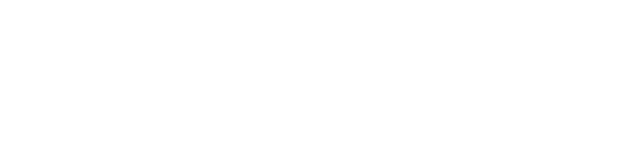
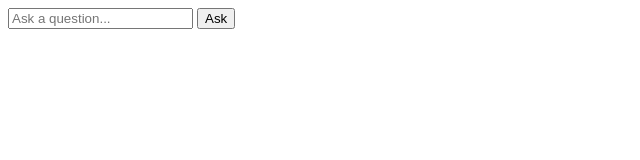
Before and after one commit to HejamadiSidharth/HejamadiSidharth.github.io, a plain HTML site: page gpt.html in a window 1280 px wide. Shown: the whole page, without its empty margins (0-640 px from the left). Drawn offline with Linux system fonts and the light colour scheme.

Commit message:
hhe monster

```diff
--- a/gpt.html
+++ b/gpt.html
@@ -9,6 +9,11 @@
     <title>GPT</title>
 </head>
 <body>
+    <form id="chat-form">
+        <input type="text" id="user-input" placeholder="Ask a question...">
+        <button type="submit">Ask</button>
+    </form>
+    <div id="chat-container"></div>
 
 </body>
 </html>
```
